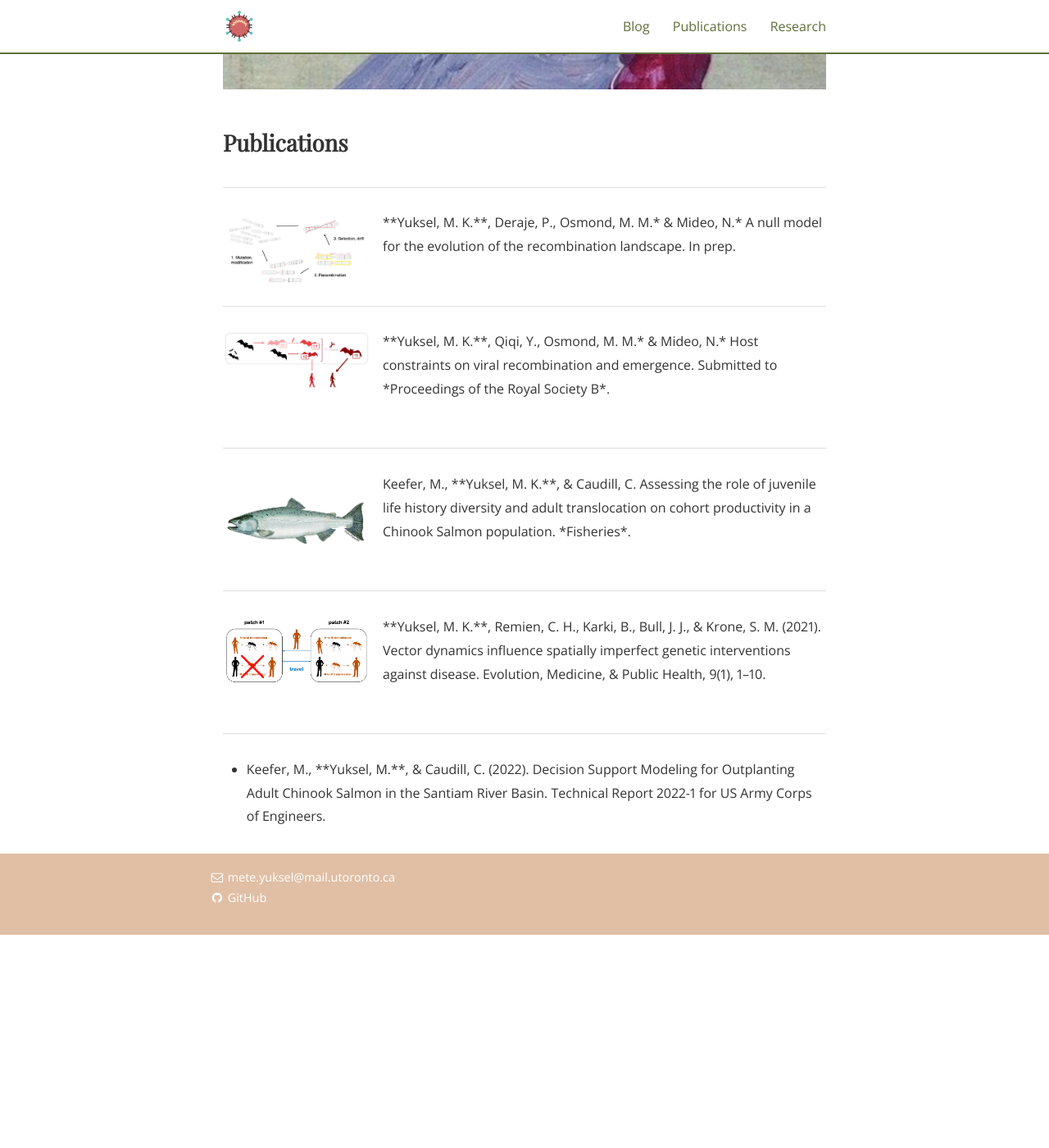
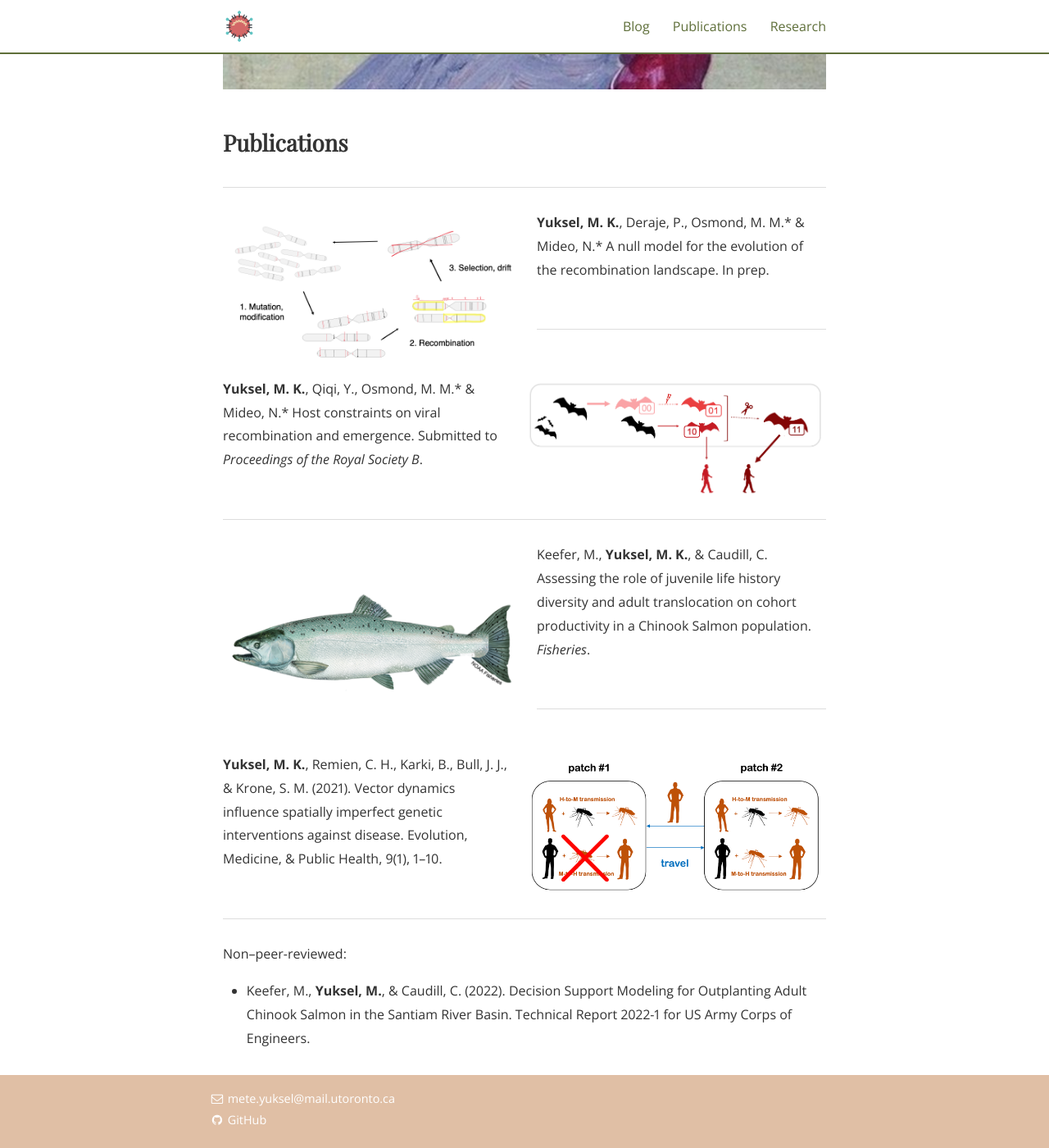
Before and after one commit to metekaanyuksel/metekaanyuksel.github.io, a Jekyll site: the page built from publications.md, in a window 1280 px wide and 1400 px high, scrolled down 541 px. Shown: the whole window at 82% size. Built offline with Jekyll 4.4.1, drawn with Linux system fonts in a browser that asks for light colours; nearby versions of some CDN libraries; some web fonts are replaced; before the commit the page ends 1681 px from its top, so only the background shows below that.

Commit message:
one more try he he

```diff
--- a/publications.md
+++ b/publications.md
@@ -11,30 +11,31 @@ main_nav: true
 <h2>Publications</h2>
 <hr>
 
-<img src="/assets/null-model.png" style="float:left; width:180px; margin:0 15px 5px 0;">
-**Yuksel, M. K.**, Deraje, P., Osmond, M. M.* & Mideo, N.* A null model for the evolution of the recombination landscape. In prep.
+<img src="/assets/null-model.png" style="float:left; width:50%; margin:0 15px 10px 0;">
+<b>Yuksel, M. K.</b>, Deraje, P., Osmond, M. M.* & Mideo, N.* A null model for the evolution of the recombination landscape. In prep.
 <br><br>
 <hr>
 
-<img src="/assets/spillcombinavoir.png" style="float:left; width:180px; margin:0 15px 5px 0;">
-**Yuksel, M. K.**, Qiqi, Y., Osmond, M. M.* & Mideo, N.* Host constraints on viral recombination and emergence. Submitted to *Proceedings of the Royal Society B*.
+<img src="/assets/spillcombinavoir.png" style="float:right; width:50%; margin:0 0 10px 15px;">
+<b>Yuksel, M. K.</b>, Qiqi, Y., Osmond, M. M.* & Mideo, N.* Host constraints on viral recombination and emergence. Submitted to <i>Proceedings of the Royal Society B</i>.
 <br><br>
 <hr>
 
-<img src="/assets/chinook.png" style="float:left; width:180px; margin:0 15px 5px 0;">
-Keefer, M., **Yuksel, M. K.**, & Caudill, C. Assessing the role of juvenile life history diversity and adult translocation on cohort productivity in a Chinook Salmon population. *Fisheries*.
+<img src="/assets/chinook.png" style="float:left; width:50%; margin:0 15px 10px 0;">
+Keefer, M., <b>Yuksel, M. K.</b>, & Caudill, C. Assessing the role of juvenile life history diversity and adult translocation on cohort productivity in a Chinook Salmon population. <i>Fisheries</i>.
 <br><br>
 <hr>
 
-<img src="/assets/patch-model.png" style="float:left; width:180px; margin:0 15px 5px 0;">
-**Yuksel, M. K.**, Remien, C. H., Karki, B., Bull, J. J., & Krone, S. M. (2021). Vector dynamics influence spatially imperfect genetic interventions against disease. Evolution, Medicine, & Public Health, 9(1), 1–10.
+<img src="/assets/patch-model.png" style="float:right; width:50%; margin:0 0 10px 15px;">
+<b>Yuksel, M. K.</b>, Remien, C. H., Karki, B., Bull, J. J., & Krone, S. M. (2021). Vector dynamics influence spatially imperfect genetic interventions against disease. Evolution, Medicine, & Public Health, 9(1), 1–10.
 <br><br>
 </DIV>
 
 <hr>
 
+Non–peer-reviewed:
 <ul>
   <li>
-    Keefer, M., **Yuksel, M.**, & Caudill, C. (2022). Decision Support Modeling for Outplanting Adult Chinook Salmon in the Santiam River Basin. Technical Report 2022-1 for US Army Corps of Engineers.
+    Keefer, M., <b>Yuksel, M.</b>, & Caudill, C. (2022). Decision Support Modeling for Outplanting Adult Chinook Salmon in the Santiam River Basin. Technical Report 2022-1 for US Army Corps of Engineers.
   </li>
 </ul>
```
